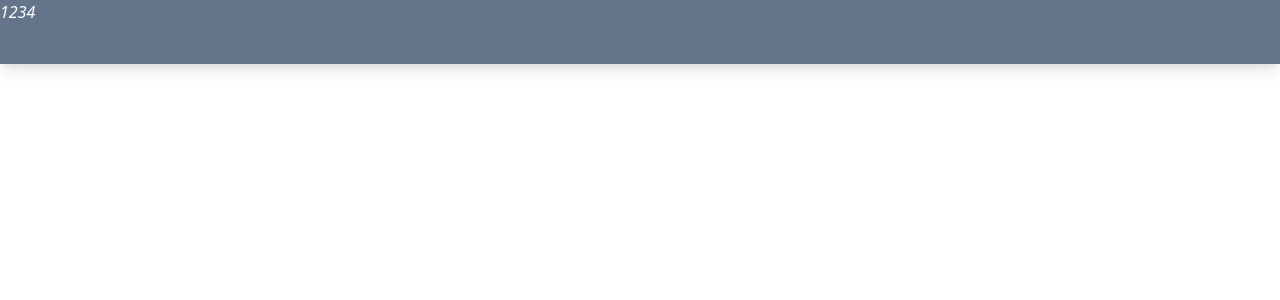
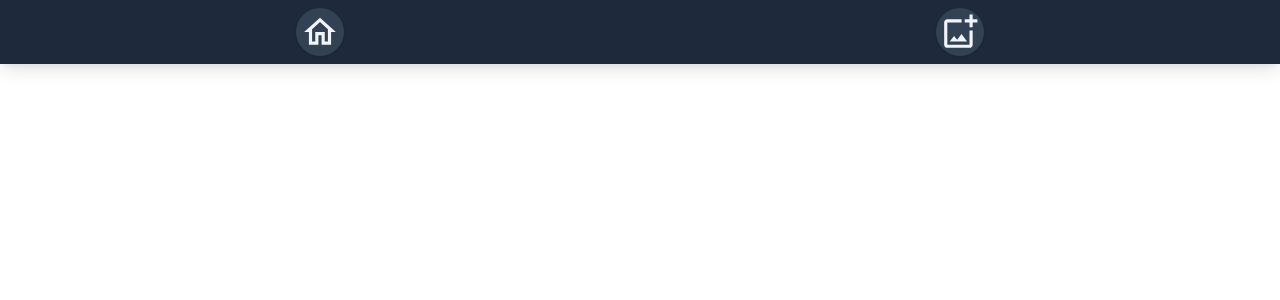
Before and after one commit to zacharytq/hwr-frontend, a React (Create React App) app: page / in a window 1280 px wide. Shown: the top 300 px of the page. Built offline with nearby package versions, Linux system fonts and the light colour scheme.

Commit message:
animations working on shits

```diff
--- a/package.json
+++ b/package.json
@@ -13,6 +13,7 @@
     "postcss": "^7",
     "react": "^17.0.2",
     "react-dom": "^17.0.2",
+    "react-icons": "^4.3.1",
     "react-scripts": "4.0.3",
     "tailwindcss": "npm:@tailwindcss/postcss7-compat",
     "typescript": "^4.4.4",
--- a/src/TopBar.js
+++ b/src/TopBar.js
@@ -1,10 +1,11 @@
+import TopBarIcon from "./TopBarIcon";
+import { MdOutlineAddPhotoAlternate, MdOutlineHome } from "react-icons/md";
+
 const TopBar = () => {
     return (
-        <div className="fixed top-0 left-0 right-0 h-16 m-0 flex bg-gray-500 text-white shadow-lg">
-            <i>1</i>
-            <i>2</i>
-            <i>3</i>
-            <i>4</i>
+        <div className="fixed top-0 left-0 right-0 h-16 m-0 flex bg-gray-800 text-white shadow-lg">
+            <TopBarIcon icon={<MdOutlineHome size="38" />} />
+            <TopBarIcon icon={<MdOutlineAddPhotoAlternate size="38" />} />
         </div>
     )
 }
--- /dev/null
+++ b/src/TopBarIcon.js
@@ -0,0 +1,12 @@
+const TopBarIcon = ({ icon, text = "This is a tooltip!" }) => {
+    return (
+        <div className="topbar-icon group">
+            {icon}
+            <span className="topbar-tooltip group-hover:scale-100">
+                {text}
+            </span>
+        </div>
+    )
+}
+
+export default TopBarIcon;
--- a/src/index.css
+++ b/src/index.css
@@ -1,3 +1,18 @@
 @tailwind base;
 @tailwind components;
 @tailwind utilities;
+
+@layer components {
+    .topbar-icon {
+        @apply relative flex items-center justify-center h-12 w-12
+               mt-2 mb-2 mx-auto shadow bg-gray-700 text-gray-100
+               hover:bg-gray-600 rounded-3xl hover:rounded-xl
+               transition-all duration-300 ease-linear;
+    }
+
+    .topbar-tooltip {
+        @apply absolute w-auto p-2 m-2 min-w-max top-14 rounded-md shadow-md text-white
+             bg-gray-800 transition-all duration-100 origin-top scale-0;
+
+    }
+}
--- a/tailwind.config.js
+++ b/tailwind.config.js
@@ -7,7 +7,11 @@ module.exports = {
   theme: {
     colors: {
       gray: colors.blueGray,
-      white: colors.white
+      white: colors.white,
+      red: colors.rose,
+      blue: colors.indigo,
+      green: colors.emerald,
+      yellow: colors.amber,
     },
     extend: {},
   },
```
Also changed, not shown: 1 other file (tests, documents, lock files or other folders).
